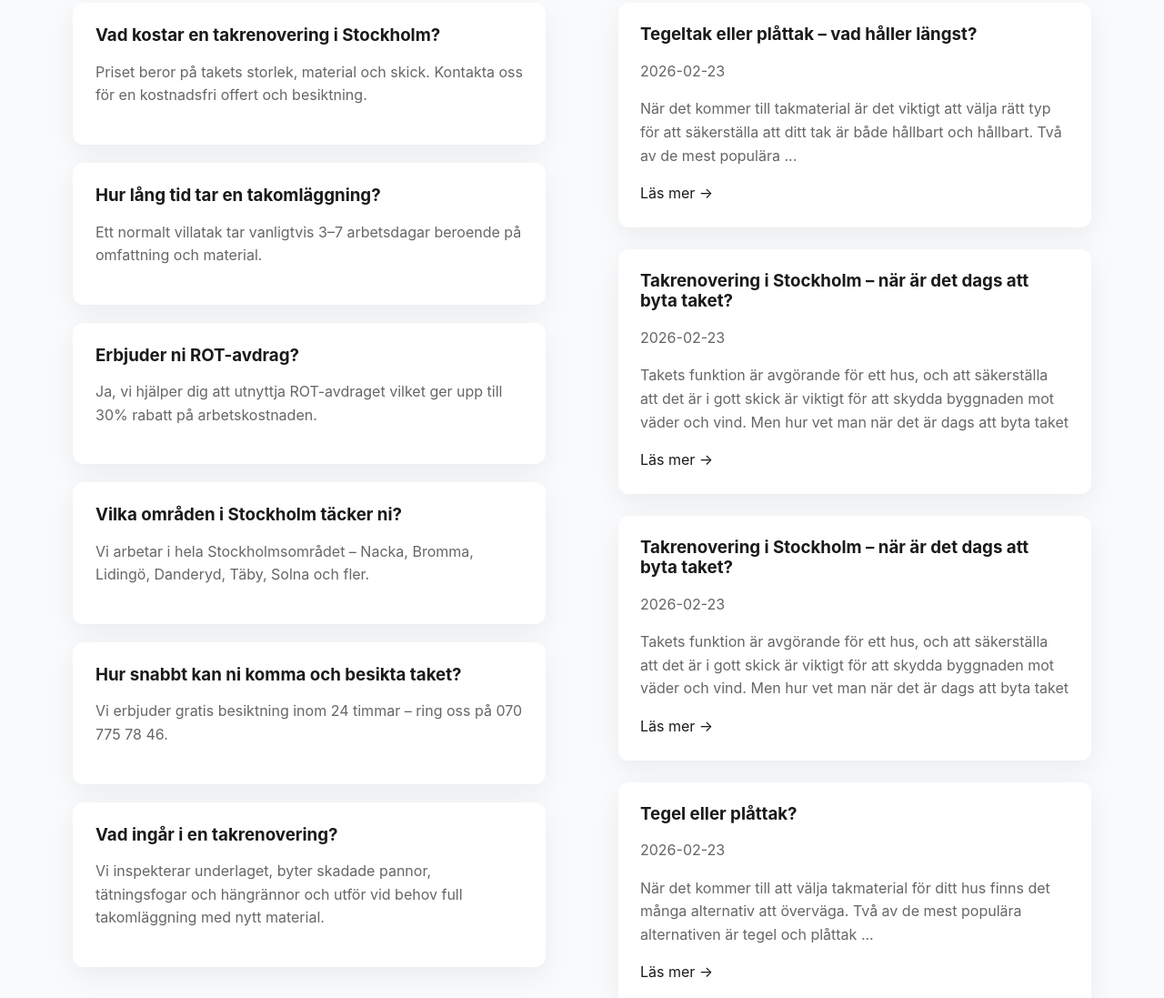
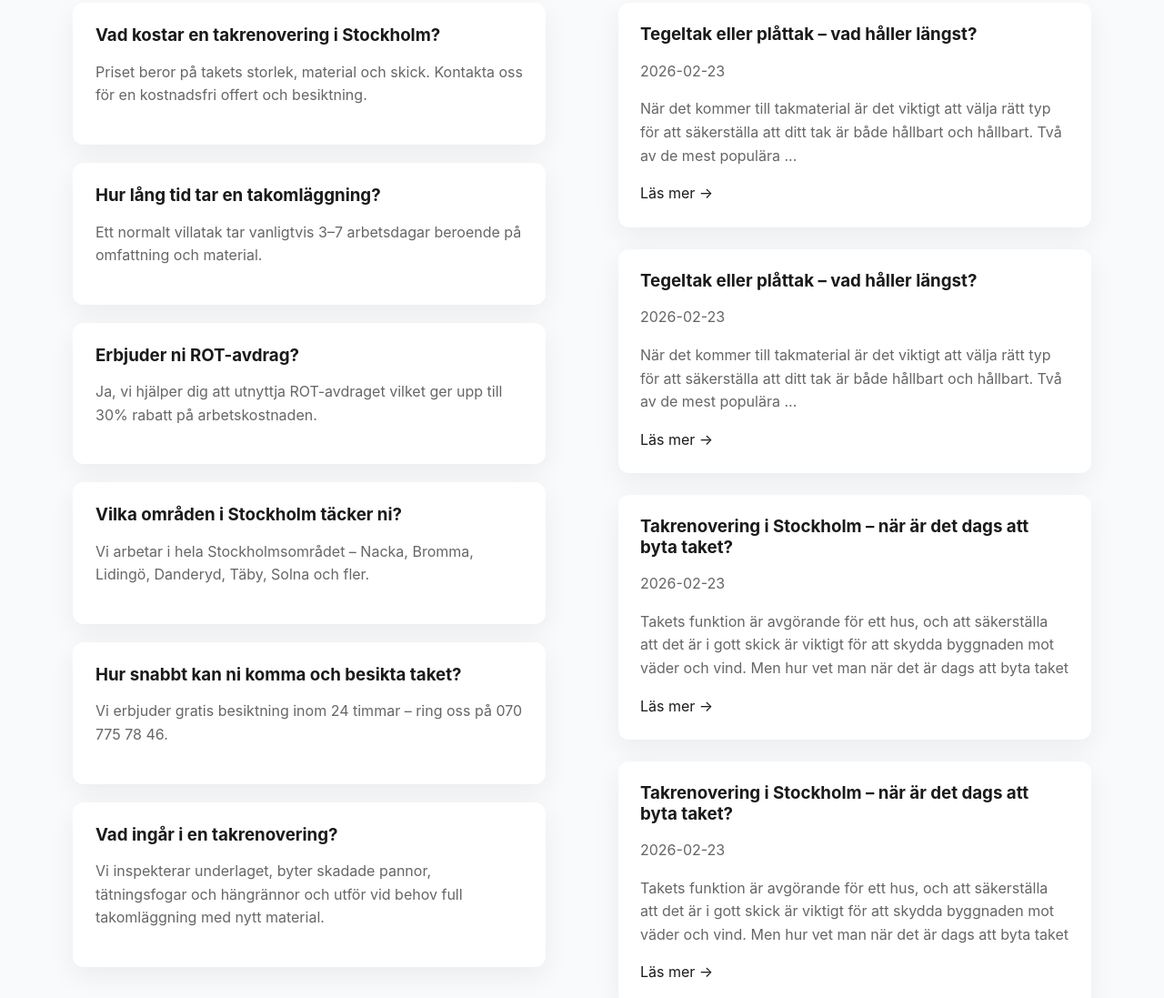
Before and after one commit to alexgeho/tak1, a website built with Vite: page index.html in a window 1280 px wide. Shown: the part 5059-6156 px from the top of the page at 91% size. Built offline with nearby package versions, Linux system fonts and the light colour scheme; files whose address does not match are found by name.

Commit message:
feat(blog): update homepage

```diff
--- a/index.html
+++ b/index.html
@@ -348,6 +348,13 @@
   <a href="/blog/tegeltak-eller-plattak-vad-haller-langst.html">Läs mer →</a>
 </li>
 <li class="blog-item"><h3>
+    <a href="/blog/tegeltak-eller-plattak-vad-haller-langst.html">Tegeltak eller plåttak – vad håller längst?</a>
+  </h3>
+  <p class="blog-date">2026-02-23</p>
+  <p>När det kommer till takmaterial är det viktigt att välja rätt typ för att säkerställa att ditt tak är både hållbart och hållbart. Två av de mest populära ...</p>
+  <a href="/blog/tegeltak-eller-plattak-vad-haller-langst.html">Läs mer →</a>
+</li>
+<li class="blog-item"><h3>
     <a href="/blog/takrenovering-i-stockholm-nar-ar-det-dags-att-byta-taket.html">Takrenovering i Stockholm – när är det dags att byta taket?</a>
   </h3>
   <p class="blog-date">2026-02-23</p>
```
